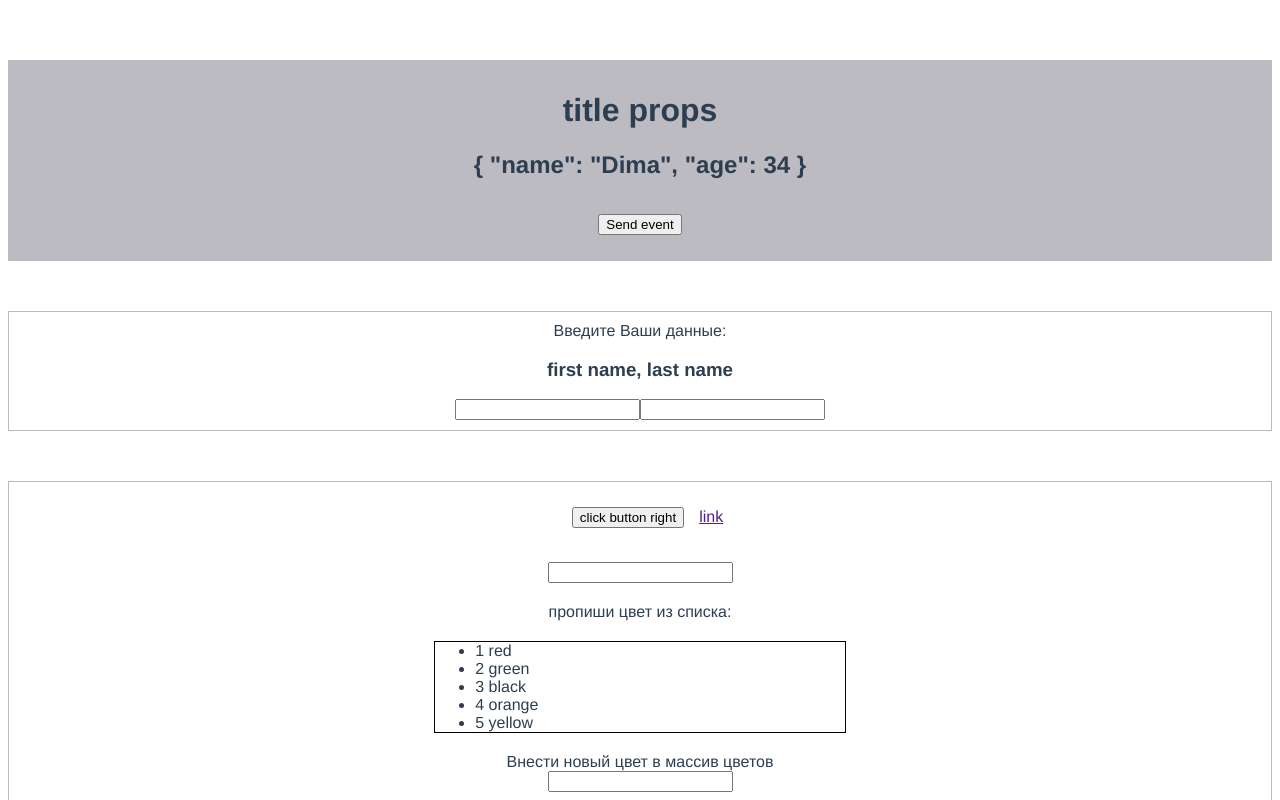
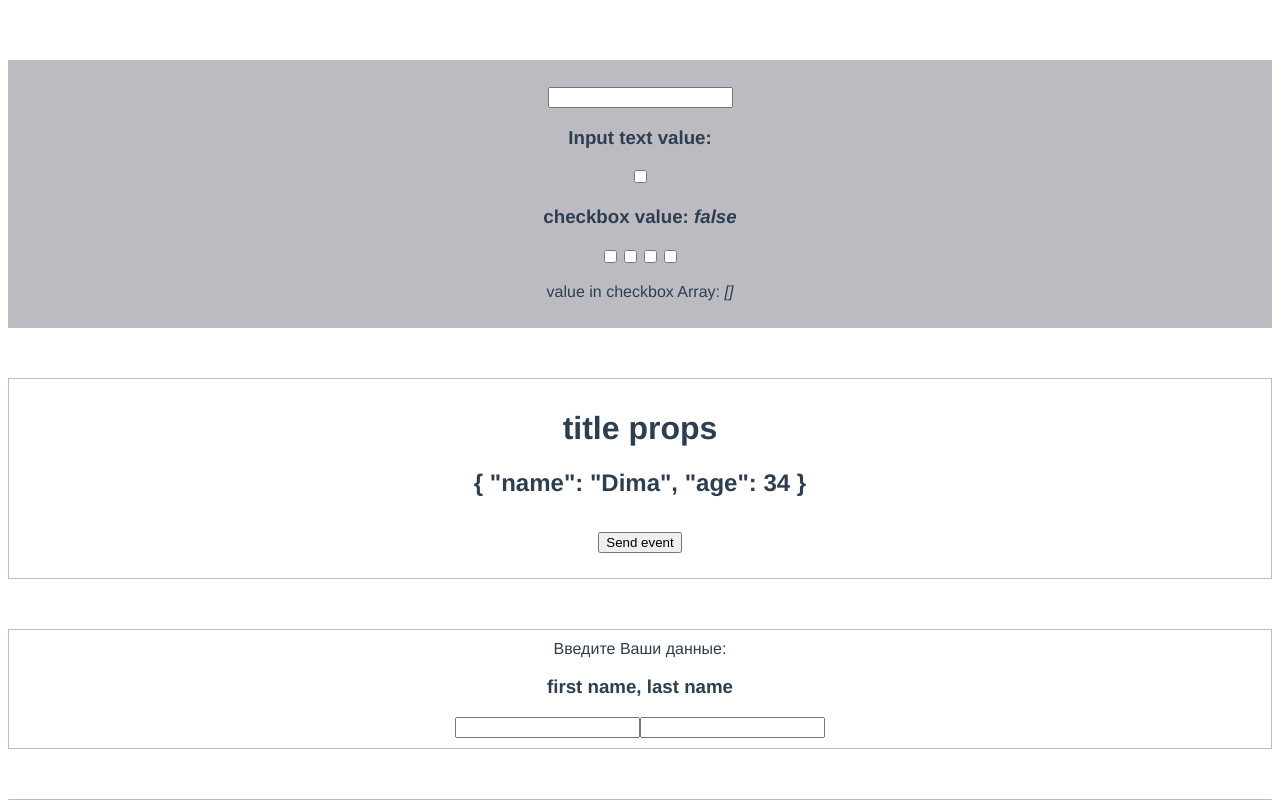
Before and after one commit to dima-kulikov/Vue-CLI, a Vue app in the folder myapp/: page / in a window 1280 px wide. Shown: the top 800 px of the page. Built offline with nearby package versions, Linux system fonts and the light colour scheme.

Commit message:
hhbbnjnj
bhbj

```diff
--- a/myapp/src/App.vue
+++ b/myapp/src/App.vue
@@ -1,6 +1,6 @@
 <template>
   <div id="app">
-
+    <lesson-fourteen></lesson-fourteen>
     <lesson-eleven :user-object="user"
      :titleA="titleA" @onChangeCounter="onChangeCounterInComponent"/>
     <lesson-ten></lesson-ten>
@@ -24,6 +24,7 @@
 </template>
 
 <script>
+import LessonFourteen from './components/LessonFourteen.vue';
 import HelloWorld from './components/HelloWorld.vue';
 import LessonTen from './components/LessonTen.vue';
 import LessonEleven from './components/LessonEleven.vue';
@@ -43,6 +44,7 @@ export default {
     HelloWorld,
     LessonTen,
     LessonEleven,
+    LessonFourteen,
   },
   methods: {
     onClick(vel, e) {
--- a/myapp/src/components/LessonEleven.vue
+++ b/myapp/src/components/LessonEleven.vue
@@ -1,5 +1,5 @@
 <template>
-  <div class="info-block active-lesson">
+  <div class="info-block ">
     <h1>{{titleA}}</h1>
     <h2>{{userObject}}</h2>
      <button @click="onClick"> Send event</button>
--- /dev/null
+++ b/myapp/src/components/LessonFourteen.vue
@@ -0,0 +1,44 @@
+<template>
+  <div class="info-block active-lesson">
+   <p>{{namePage}}</p>
+   <input type="text" v-model="text">
+   <h3>Input text value:
+       <i>{{text}}</i>
+   </h3>
+    <div class="checkboxes">
+       <input type="checkbox" v-model="checkbox">
+       <h3>checkbox value:
+           <i>{{checkbox}}</i>
+           </h3>
+    </div>
+    <div>
+        <input type="checkbox" v-model="checkboxArray" value="one">
+        <input type="checkbox" v-model="checkboxArray" value="two">
+        <input type="checkbox" v-model="checkboxArray" value="three">
+        <input type="checkbox" v-model="checkboxArray" value="four">
+        <p>value in checkbox Array: <i>{{checkboxArray}}</i></p>
+    </div>
+    </div>
+</template>
+
+<script>
+export default {
+  name: 'LessonFourteen',
+  namePage: 'lesson 14',
+  data: () => ({
+    text: '',
+    checkbox: false,
+    checkboxArray: [],
+  }),
+};
+</script>
+
+<style lang="sass">
+.info-block
+    max-width: 1430px
+    padding: 10px 15px
+    margin: 50px auto
+    border: 1px solid rgb(188, 187, 194)
+.active-lesson
+    background-color: rgb(188, 187, 194)
+</style>
```
